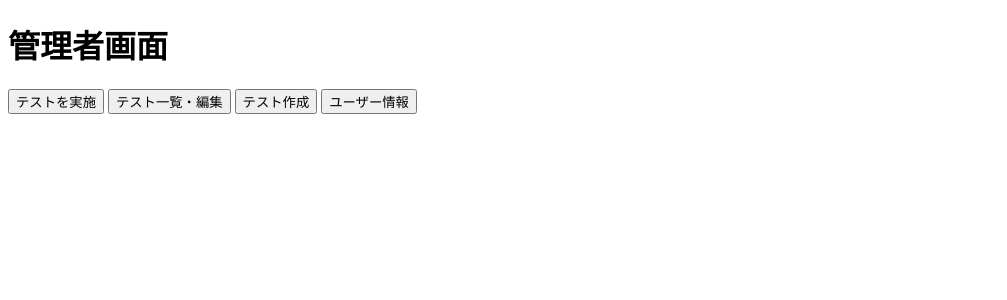
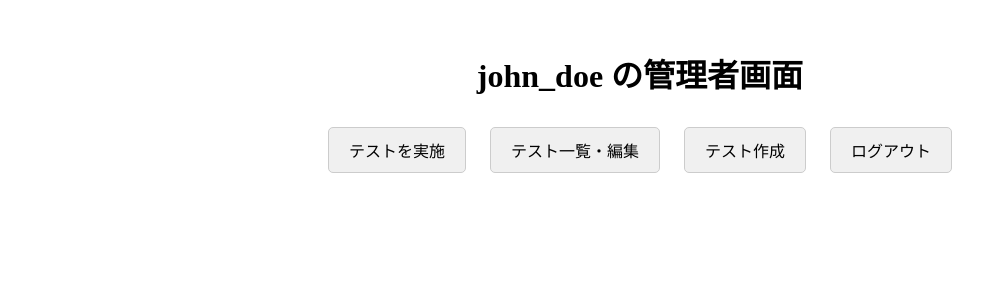
Before and after one commit to SUGIZAKI55/trg_python, a Flask app: page /admin in a window 1280 px wide. Shown: the top 300 px of the page, without its empty margins (0-1007 px from the left). Run offline with Flask 3, Linux system fonts and the light colour scheme; a user stored in the database is signed in.

Commit message:
セッションデータの整理

```diff
--- a/app.py
+++ b/app.py
@@ -79,10 +79,20 @@ def login():
 @app.route('/loginok')
 def loginok():
     session["Q_no"] = 0 #セッションが辞書型{"Q_no":0} ※サーバー側にある
-    return redirect(url_for('admin'))
+    if 'username' in session:
+        username = session['username']  # セッションからユーザー名を取得
+        return render_template('admin.html', username=username)
+    else:
+        return redirect(url_for('login_form'))
+
 
 @app.route('/admin')
 def admin():
+    if 'username' in session:  # セッションからユーザー名を取得
+        username = session['username']
+        return render_template('admin.html', username=username)
+    else:
+        return redirect(url_for('login_form'))  # ログイン画面へリダイレクト
     return render_template('admin.html')
 
 @app.route('/logout')
@@ -113,69 +123,92 @@ def signup():
                 return render_template('error.html')
     return render_template("signup.html")
 
-# @app.route('/farstquestion')
-
-
-@app.route('/question',methods=['GET'])
+@app.route('/question', methods=['GET'])
 def question():
+    # ユーザーがログインしていない場合はログインページにリダイレクト
     if 'username' not in session:
         return redirect(url_for('login'))
     else:
+        # 現在の問題番号をセッションから取得
         Q_no = session["Q_no"]
+
+        # 現在のジャンルに対応する問題のマッピングをセッションから取得
         qmap = session["qmap"]
-        print(f"@126 {Q_no=} {qmap=}")
+
+        # 現在の問題番号から対応する問題IDを取得
         qmaped_Q_no = qmap[Q_no]
-        qmaped_Q_no = int(qmaped_Q_no) #文字を数字変換
-        # number = session["number"]
-        # genre_no = session["genre_no"]
-        # print("qmaped_Q_no=",qmaped_Q_no)
-        # print("quiz_questions===",quiz_questions)
-        quiz_item = quiz_questions[qmaped_Q_no] #quiz_questionsから1つ取り出したもの
-        answer_choices = quiz_item[3].split(":") #回答群
+        qmaped_Q_no = int(qmaped_Q_no)  # 文字列を整数に変換
+
+        # 対応する問題を `quiz_questions` から取り出す
+        quiz_item = quiz_questions[qmaped_Q_no]  # `quiz_questions` から1つの問題を取得
+
+        # 回答群を取得し、':'で分割してリスト化
+        answer_choices = quiz_item[3].split(":")
+
+        # 回答群の数が4未満の場合はその数まで、4以上の場合は最大4つを選択肢としてランダム抽出
         if len(answer_choices) < 4:
             max_choices = len(answer_choices)
         else:
             max_choices = 4
-        selected_choices = random.sample(answer_choices, max_choices) #selected_choicesは出題の回答群で要素の数が4つ以下 、配列
-        # print(f"{selected_choices=}")
+        selected_choices = random.sample(answer_choices, max_choices)  # ランダムで選択肢を抽出
+
+        # 選択肢をセッションに保存
         session["selected_choices"] = selected_choices
-        correct_answers_temp = set(quiz_item[4].split(":")) #正解群
-        correct_choices = set(selected_choices) & correct_answers_temp #setで配列を集合形に変換&
-        session["correct_ans"] = correct_choices
 
+        # 正解群をセットに変換（重複を排除）
+        correct_answers_temp = set(quiz_item[4].split(":"))  # 正解群を取得
+        correct_choices = set(selected_choices) & correct_answers_temp  # 選択肢と正解群の共通部分を取得
+        session["correct_ans"] = correct_choices  # 正解をセッションに保存
+
+        # 問題が開始された日時をセッションに保存
         start_datetime = datetime.now()
-        formatted_date_string = start_datetime.strftime('%Y-%m-%d %H:%M:%S')
+        formatted_date_string = start_datetime.strftime('%Y-%m-%d %H:%M:%S')  # 日時をフォーマット
         session["start_datetime"] = formatted_date_string
 
+        # 現在選択されたジャンル名をセッションから取得
         genre_name = session["genre_name"]
-        # genre_name = request.form.getlist('category')  # 選択されたジャンルを取得
-        # print(f"選択されたジャンル: {genre_name}")
-        # print(f"ジャンル表示: {genre_to_ids=}")
 
-        return render_template('question.html', question=quiz_item[2], choices=selected_choices,genre_name=genre_name)
+        # 質問テンプレートをレンダリングし、必要なデータを渡す
+        return render_template(
+            'question.html',
+            question=quiz_item[2],  # 問題文
+            choices=selected_choices,  # 選択肢
+            genre_name=genre_name  # ジャンル名
+        )
 
 @app.route('/answer', methods=['GET'])
 def check_answer():
-    selected_choices = session["selected_choices"] #問題にセッションを持たせる
+    # 選択された回答をセッションから取得
+    selected_choices = session["selected_choices"]  # 問題の選択肢がセッションに保存されている
+
+    # セッションから正解を取得。正解が無い場合、デフォルトで空の集合（set）を返す
     correct_ans = session.get("correct_ans", set())
-    list_correct_ans = list(correct_ans) #集合型を配列にした
-    print(f"{list_correct_ans=}")
-    answer_feedback ={}
-    for sentaku in selected_choices:
-        if sentaku in list_correct_ans:
-            answer_feedback[sentaku] = "○"
+
+    # 正解をリストに変換（後の処理でリスト操作を行うため）
+    list_correct_ans = list(correct_ans)
+    print(f"{list_correct_ans=}")  # デバッグ用出力
+
+    # 選択肢ごとの正誤を保持する辞書
+    answer_feedback = {}
+    for sentaku in selected_choices:  # ユーザーに表示された選択肢を1つずつチェック
+        if sentaku in list_correct_ans:  # 選択肢が正解に含まれているかどうかを確認
+            answer_feedback[sentaku] = "○"  # 正解の場合
         else:
-            answer_feedback[sentaku] = "×"
-    print(answer_feedback)
+            answer_feedback[sentaku] = "×"  # 不正解の場合
+    print(answer_feedback)  # 選択肢ごとの正誤結果をデバッグ出力
 
-    user_choice = request.args.getlist('choice[]')
-    end_datetime = datetime.now()
-    date_string = session["start_datetime"]
-    start_datetime = datetime.strptime(date_string, '%Y-%m-%d %H:%M:%S')
-    elapsed_time = end_datetime - start_datetime
-    elapsed_time_str = str(elapsed_time)
+    # ユーザーが選択した回答をリクエストパラメータから取得
+    user_choice = request.args.getlist('choice[]')  # フォームから送られてきたデータをリスト形式で取得
+
+    # 現在の日時を取得して、回答時間を計算
+    end_datetime = datetime.now()  # 回答が終了した時刻
+    date_string = session["start_datetime"]  # セッションに保存されている開始時刻
+    start_datetime = datetime.strptime(date_string, '%Y-%m-%d %H:%M:%S')  # 開始時刻を文字列から日時オブジェクトに変換
+    elapsed_time = end_datetime - start_datetime  # 経過時間を計算
+    elapsed_time_str = str(elapsed_time)  # 経過時間を文字列としてフォーマット
+
+    # ユーザーが選択した回答を集合（set）として変換（重複を排除するため）
     user_set = set(user_choice)
-
 
     if user_set == correct_ans:
         answer = "正解"
--- a/sekkei.txt
+++ b/sekkei.txt
@@ -44,5 +44,8 @@ genreの選択肢をして回答を送信する際のkeyを設定する
 次回(12/1)
 テスト一覧の保存後のエラー修正、テスト作成の確認、テスト実施時の問題選択数の制限
 
-次回(12/8)
+次回(12/15)
 個人のデータの成績表を作れるようにする
+
+次回(12/22)
+セッションデータをまとめて、seiseki.txtの形式で保存できるようにする
--- a/templates/admin.html
+++ b/templates/admin.html
@@ -1,19 +1,35 @@
-
 <!DOCTYPE html>
 <html lang="ja">
 <head>
     <meta charset="UTF-8">
-    <title>Tab Example</title>
+    <title>管理者画面</title>
+    <style>
+        .tab {
+            text-align: center;
+            margin-top: 50px;
+        }
+        button {
+            margin: 10px;
+            padding: 10px 20px;
+            font-size: 16px;
+            cursor: pointer;
+            background-color: #f0f0f0;
+            border: 1px solid #ccc;
+            border-radius: 5px;
+        }
+        button:hover {
+            background-color: #e0e0e0;
+        }
+    </style>
 </head>
 <body>
 
 <div class="tab">
-    <h1>管理者画面</h1>
+    <h1>{{ username }} の管理者画面</h1> <!-- ユーザー名を表示 -->
     <button onclick="window.location.href='/genre'">テストを実施</button>
     <button onclick="window.location.href='/editQuiz'">テスト一覧・編集</button>
     <button onclick="window.location.href='/createQuiz'">テスト作成</button>
-    <button onclick="window.location.href='/login'">ユーザー情報</button>
-
+    <button onclick="window.location.href='/logout'">ログアウト</button>
 </div>
 
 </body>
```
Also changed, not shown: seiseki.txt (added, +7 -0 lines), 1 other file.
